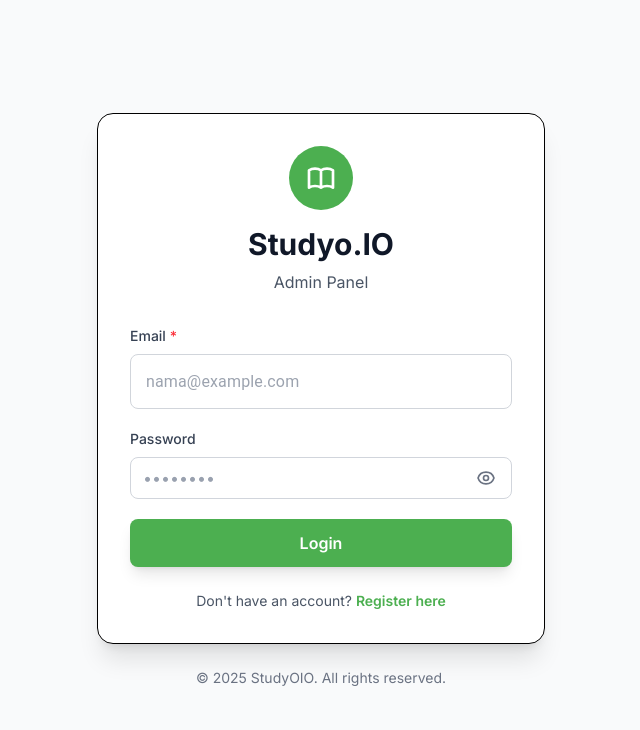
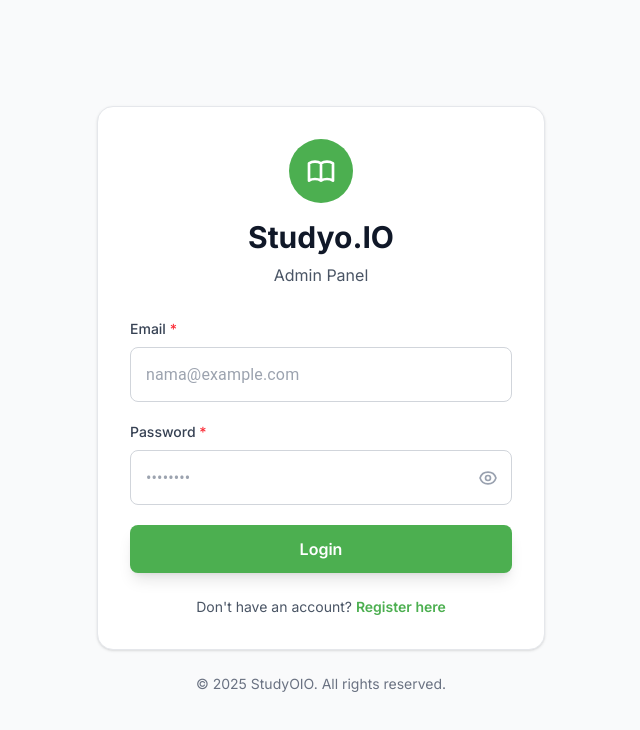
Before and after one commit to gitaufar/studyoio_assignment, a React (Vite) app: page /login in a window 1280 px wide. Shown: the top 730 px of the page, without its empty margins (319-959 px from the left). Built offline with nearby package versions, Linux system fonts and the light colour scheme; no server answers; the database is empty.

Commit message:
refactor(passwordinput): refactor to use shared input component

```diff
--- a/src/features/auth/components/PasswordInput.tsx
+++ b/src/features/auth/components/PasswordInput.tsx
@@ -1,4 +1,5 @@
 import React, { useState } from 'react';
+import { Input } from '../../../shared/components';
 
 interface PasswordInputProps {
   id: string;
@@ -24,28 +25,24 @@ export const PasswordInput: React.FC<PasswordInputProps> = ({
   focusColor = 'primary',
 }) => {
   const [showPassword, setShowPassword] = useState(false);
-  const ringColor = focusColor === 'primary' ? 'focus:ring-primary' : 'focus:ring-secondary';
 
   return (
-    <div>
-      <label htmlFor={id} className="block text-sm font-medium text-gray-700 dark:text-gray-300 mb-2">
-        {label}
-      </label>
-      <div className="relative">
-        <input
-          type={showPassword ? 'text' : 'password'}
+    <Input
       id={id}
       name={name}
+      type={showPassword ? 'text' : 'password'}
+      label={label}
       placeholder={placeholder}
       value={value}
       onChange={onChange}
-          className={`w-full px-3 py-2 pr-12 border border-gray-300 dark:border-dark-border rounded-lg focus:outline-none focus:ring-2 ${ringColor} focus:border-transparent transition-all bg-white dark:bg-dark text-gray-900 dark:text-white placeholder-gray-400 dark:placeholder-gray-500`}
       required={required}
-        />
+      helperText={helperText}
+      focusColor={focusColor}
+      endIcon={
         <button
           type="button"
           onClick={() => setShowPassword(!showPassword)}
-          className="absolute right-3 top-1/2 -translate-y-1/2 p-1 text-gray-500 dark:text-gray-400 hover:text-gray-700 dark:hover:text-gray-300 transition-colors"
+          className="focus:outline-none"
           tabIndex={-1}
         >
           {showPassword ? (
@@ -59,10 +56,7 @@ export const PasswordInput: React.FC<PasswordInputProps> = ({
             </svg>
           )}
         </button>
-      </div>
-      {helperText && (
-        <p className="text-xs text-gray-500 dark:text-gray-400 mt-1">{helperText}</p>
-      )}
-    </div>
+      }
+    />
   );
 };
--- a/src/features/auth/pages/Login.tsx
+++ b/src/features/auth/pages/Login.tsx
@@ -29,7 +29,7 @@ export const Login: React.FC = () => {
   return (
     <div className="min-h-screen flex items-center justify-center bg-light dark:bg-dark px-4 py-8">
       <div className="w-full max-w-md">
-        <div className="bg-white dark:bg-dark-card rounded-2xl shadow-xl p-8 border dark:border-dark-border">
+        <div className="bg-white dark:bg-dark-card rounded-2xl shadow-sm p-8 border border-gray-200 dark:border-dark-border">
           {/* Logo */}
           <div className="text-center mb-8">
             <div className="inline-flex items-center justify-center w-16 h-16 bg-primary rounded-full mb-4">
--- a/src/features/auth/pages/Register.tsx
+++ b/src/features/auth/pages/Register.tsx
@@ -78,6 +78,7 @@ export const Register: React.FC = () => {
               value={formData.email}
               onChange={handleChange}
               required
+              focusColor="secondary"
             />
 
             <PasswordInput
--- a/src/shared/components/AppBar.tsx
+++ b/src/shared/components/AppBar.tsx
@@ -106,7 +106,7 @@ export const AppBar: React.FC<AppBarProps> = ({ onMenuClick }) => {
 
               {/* Dropdown Menu */}
               {dropdownOpen && (
-                <div className="absolute right-0 mt-2 w-48 bg-white dark:bg-dark-card rounded-lg shadow-lg py-1 z-10 border border-gray-200 dark:border-dark-border hover:bg-red-50 dark:hover:bg-red-900/20">
+                <div className="absolute right-0 mt-2 w-48 bg-white dark:bg-dark-card rounded-lg shadow-lg py-1 z-10 border border-gray-200 dark:border-dark-border hover:bg-red-50 dark:hover:bg-red-900">
                   <button
                     onClick={handleLogout}
                     className="w-full text-left px-4 py-2 text-sm text-red-600 dark:text-red-400"
--- a/src/shared/components/Input.tsx
+++ b/src/shared/components/Input.tsx
@@ -20,6 +20,7 @@ interface InputProps {
   step?: string | number;
   startIcon?: React.ReactNode;
   endIcon?: React.ReactNode;
+  focusColor?: 'primary' | 'secondary';
 }
 
 export const Input: React.FC<InputProps> = ({
@@ -40,9 +41,14 @@ export const Input: React.FC<InputProps> = ({
   step,
   startIcon,
   endIcon,
+  focusColor = 'primary',
 }) => {
   const { theme: currentTheme } = useTheme();
   const isDarkMode = currentTheme === 'dark';
+
+  // Tentukan warna border saat fokus
+  const focusBorderColor =
+    focusColor === 'secondary' ? 'rgb(33, 150, 243)' : 'rgb(76, 175, 80)';
 
   return (
     <div>
@@ -54,6 +60,7 @@ export const Input: React.FC<InputProps> = ({
           {label} {required && <span className="text-red-500">*</span>}
         </label>
       )}
+
       <TextField
         id={id}
         name={name}
@@ -71,14 +78,14 @@ export const Input: React.FC<InputProps> = ({
         InputProps={{
           startAdornment: startIcon ? (
             <InputAdornment position="start">
-              <span className="text-gray-400 dark:text-gray-500">
+              <span className="flex items-center text-gray-400 dark:text-gray-500">
                 {startIcon}
               </span>
             </InputAdornment>
           ) : undefined,
           endAdornment: endIcon ? (
             <InputAdornment position="end">
-              <span className="text-gray-400 dark:text-gray-500">
+              <span className="flex items-center h-full text-gray-400 dark:text-gray-500">
                 {endIcon}
               </span>
             </InputAdornment>
@@ -91,32 +98,51 @@ export const Input: React.FC<InputProps> = ({
         }}
         sx={{
           '& .MuiOutlinedInput-root': {
-            backgroundColor: isDarkMode ? 'rgb(18, 18, 18)' : 'rgb(255, 255, 255)',
+            backgroundColor: isDarkMode
+              ? 'rgb(18, 18, 18)'
+              : 'rgb(255, 255, 255)',
             borderRadius: '0.5rem',
             '& fieldset': {
-              borderColor: isDarkMode ? 'rgb(45, 45, 45)' : 'rgb(209, 213, 219)',
+              borderColor: isDarkMode
+                ? 'rgb(45, 45, 45)'
+                : 'rgb(209, 213, 219)',
             },
             '&:hover fieldset': {
-              borderColor: isDarkMode ? 'rgb(75, 85, 99)' : 'rgb(156, 163, 175)',
+              borderColor: isDarkMode
+                ? 'rgb(75, 85, 99)'
+                : 'rgb(156, 163, 175)',
             },
             '&.Mui-focused fieldset': {
-              borderColor: 'rgb(76, 175, 80)',
+              borderColor: focusBorderColor,
               borderWidth: '2px',
             },
             '& input': {
-              color: isDarkMode ? 'rgb(255, 255, 255)' : 'rgb(17, 24, 39)',
+              color: isDarkMode
+                ? 'rgb(255, 255, 255)'
+                : 'rgb(17, 24, 39)',
               padding: '1rem',
             },
             '& input::placeholder': {
-              color: isDarkMode ? 'rgb(107, 114, 128)' : 'rgb(156, 163, 175)',
+              color: isDarkMode
+                ? 'rgb(107, 114, 128)'
+                : 'rgb(156, 163, 175)',
               opacity: 1,
             },
+          },
+          '& .MuiInputAdornment-root': {
+            height: '100%',
+            display: 'flex',
+            alignItems: 'center',
           },
           '& .MuiFormHelperText-root': {
             marginLeft: 0,
             color: error
-              ? (isDarkMode ? 'rgb(248, 113, 113)' : 'rgb(220, 38, 38)')
-              : (isDarkMode ? 'rgb(156, 163, 175)' : 'rgb(107, 114, 128)'),
+              ? isDarkMode
+                ? 'rgb(248, 113, 113)'
+                : 'rgb(220, 38, 38)'
+              : isDarkMode
+              ? 'rgb(156, 163, 175)'
+              : 'rgb(107, 114, 128)',
           },
         }}
       />
```
Also changed, not shown: 3 other files (tests, documents, lock files or other folders). Lines whose indentation alone changed are shown as unchanged.
